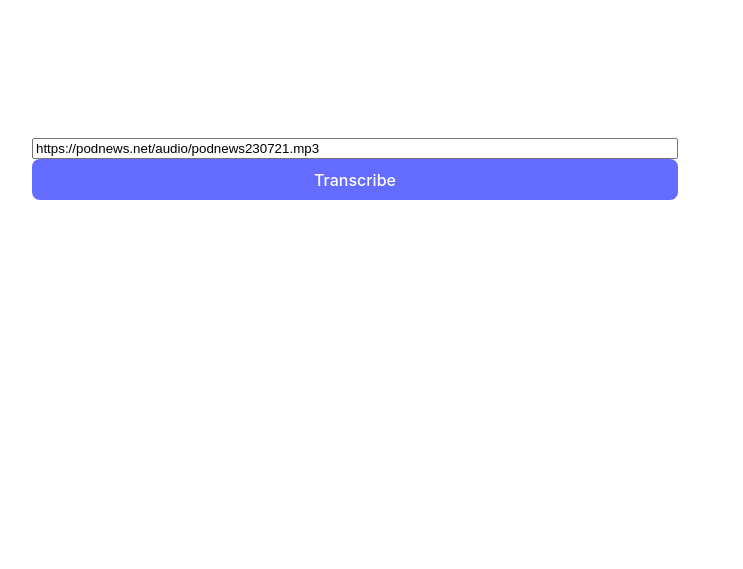
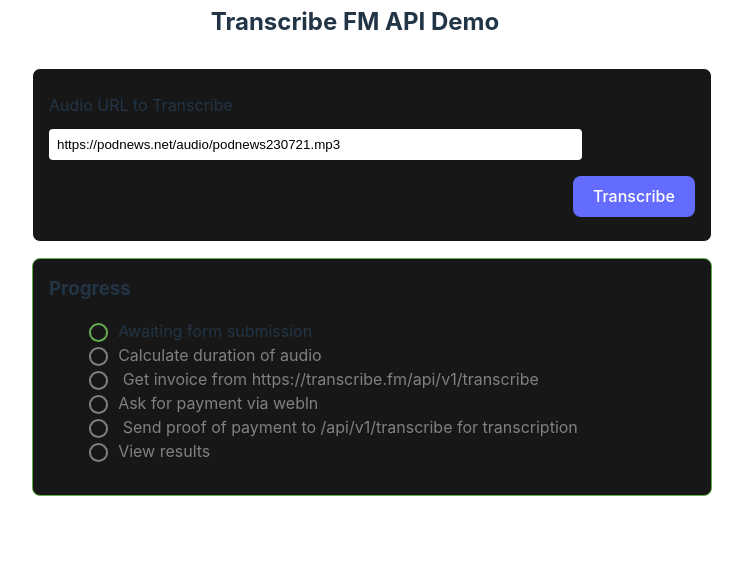
Before and after one commit to nathangathright/transcribefm-api-example, a website built with Vite: page index.html in a window 1280 px wide. Shown: the part 231-800 px from the top of the page, without its empty margins (285-1028 px from the left). Built offline with nearby package versions, Linux system fonts and the light colour scheme.

Commit message:
feat(ui): add steps and polish

```diff
--- a/index.html
+++ b/index.html
@@ -1,4 +1,4 @@
-<!doctype html>
+<!DOCTYPE html>
 <html lang="en">
   <head>
     <meta charset="UTF-8" />
@@ -6,7 +6,43 @@
     <title>Transcribe.fm API Example</title>
   </head>
   <body>
-    <div id="app"></div>
+    <div id="app">
+      <img
+        src="https://transcribe.fm/icon@3x.png"
+        alt="TranscribeFM Logo"
+        width="150"
+        height="150"
+      />
+      <h2>Transcribe FM API Demo</h2>
+      <div class="form">
+        <label for="url">Audio URL to Transcribe</label>
+        <input
+          type="url"
+          id="url"
+          class="form-field"
+          name="url"
+          placeholder="Enter a URL"
+          value="https://podnews.net/audio/podnews230721.mp3"
+        />
+        <button id="submit">Transcribe</button>
+      </div>
+      <div id="progress">
+        <h3>Progress</h3>
+        <ul>
+          <li id="progressSub" class="current">Awaiting form submission</li>
+          <li id="progressCalc" class="next">Calculate duration of audio</li>
+          <li id="progressInvoice" class="next">
+            Get invoice from https://transcribe.fm/api/v1/transcribe
+          </li>
+          <li id="progressPay" class="next">Ask for payment via webln</li>
+          <li id="progressTranscribe" class="next">
+            Send proof of payment to /api/v1/transcribe for transcription
+          </li>
+          <li id="progressView" class="next">View results</li>
+        </ul>
+      </div>
+      <div id="results"></div>
+    </div>
     <script type="module" src="/main.js"></script>
   </body>
 </html>
--- a/main.js
+++ b/main.js
@@ -1,25 +1,26 @@
 import './style.css';
 
-document.querySelector('#app').innerHTML = `
-  <input type="url" id="url" name="url" placeholder="Enter a URL" value="https://podnews.net/audio/podnews230721.mp3" />
-  <button id="submit">Transcribe</button>
-  <div id="results"></div>
-`;
-
 const url = document.querySelector('#url');
+const progressSub = document.querySelector('#progressSub');
+const progressCalc = document.querySelector('#progressCalc');
+const progressInvoice = document.querySelector('#progressInvoice');
+const progressPay = document.querySelector('#progressPay');
+const progressTranscribe = document.querySelector('#progressTranscribe');
+const progressView = document.querySelector('#progressView');
 const submit = document.querySelector('#submit');
 const sleep = (m) => new Promise((r) => setTimeout(r, m));
 
 function getDurationInSeconds(remoteUrl, callback) {
+  return new Promise((resolve, reject) => {
     const audio = new Audio(remoteUrl);
 
-  audio.addEventListener('loadedmetadata', function() {
-    const duration = audio.duration;
-    callback(duration);
+    audio.addEventListener('loadedmetadata', function () {
+      resolve(audio.duration);
     });
 
-  audio.addEventListener('error', function() {
-    callback(null);
+    audio.addEventListener('error', function () {
+      reject('Could not determine audio duration');
+    });
   });
 }
 
@@ -35,11 +36,16 @@
   }
 
   try {
-    const durationInSeconds = await getDurationInSeconds(url.value, (duration) => {
-      return durationInSeconds;
-    });
+    /* UI Progress Logic */
+    progressSub.classList.replace('current', 'complete');
+    progressCalc.classList.replace('next', 'current');
 
+    const durationInSeconds = await getDurationInSeconds(url.value);
     const isUnderTwoHours = durationInSeconds < 7200;
+
+    /* UI Progress Logic */
+    progressCalc.classList.replace('current', 'complete');
+    progressInvoice.classList.replace('next', 'current');
 
     const quote = await fetch('https://transcribe.fm/api/v1/transcribe', {
       method: 'POST',
@@ -55,11 +61,19 @@
       throw new Error('No WWW-Authenticate header');
     }
 
+    /* UI Progress Logic */
+    progressInvoice.classList.replace('current', 'complete');
+    progressPay.classList.replace('next', 'current');
+
     const macaroon = authHeader.split('macaroon="')[1].split('"')[0];
     const invoice = authHeader.split('invoice="')[1].split('"')[0];
 
     const payment = await window.webln.sendPayment(invoice);
     const preimage = payment.preimage;
+
+    /* UI Progress Logic */
+    progressPay.classList.replace('current', 'complete');
+    progressTranscribe.classList.replace('next', 'current');
 
     const transcript = await fetch('https://transcribe.fm/api/v1/transcribe', {
       method: 'POST',
@@ -69,34 +83,60 @@
       },
       body: JSON.stringify({
         audio_url: url.value,
-        ...(isUnderTwoHours && { format: 'txt'})
+        ...(isUnderTwoHours && { format: 'txt' }),
       }),
     });
 
     if (transcript.status === 200) {
+      /* UI Progress Logic */
+      progressTranscribe.classList.replace('current', 'complete');
+      progressView.classList.remove('next');
+
       if (isUnderTwoHours) {
+        /* UI Progress Logic */
+        progressView.classList.replace('next', 'complete');
+
         // assume response is text
-          document.querySelector('#results').innerHTML = `<pre>${await transcript.text()}</pre>`;
+        document.querySelector(
+          '#results'
+        ).innerHTML = `<pre>${await transcript.text()}</pre>`;
       } else {
+        /* UI Progress Logic */
+        progressView.classList.replace('next', 'current');
+
         // assume response is transcript_id
         const { transcript_id } = await transcript.json();
         // wait 5 seconds
-          await sleep(durationInSeconds / 120 * 1000); // wait 1/120th of the duration
+        await sleep((durationInSeconds / 120) * 1000); // wait 1/120th of the duration
         // fetch txt file
-          const text = await fetch(`https://transcribe.fm/transcript/${transcript_id}.txt`, {
+        const text = await fetch(
+          `https://transcribe.fm/transcript/${transcript_id}.txt`,
+          {
             method: 'GET',
             headers: {
-              'Content-Type': 'text/plain'
+              'Content-Type': 'text/plain',
+            },
           }
-          });
+        );
+
+        /* UI Progress Logic */
+        progressView.classList.replace('current', 'complete');
+
         // return text
-          document.querySelector('#results').innerHTML = `<pre>${await text.text()}</pre>`;
+        document.querySelector(
+          '#results'
+        ).innerHTML = `<pre>${await text.text()}</pre>`;
       }
     } else {
       const err = await transcript.text();
       throw new Error(err);
     }
   } catch (error) {
+    /* UI Progress Logic */
+    document
+      .querySelector('#progress .current')
+      .classList.replace('current', 'error');
+
     console.log(error);
   }
 });
--- a/style.css
+++ b/style.css
@@ -76,9 +76,119 @@
   outline: 4px auto -webkit-focus-ring-color;
 }
 
+img {
+  align-self: center;
+}
+
+.form {
+  padding: 16px;
+  border: 1px solid white;
+  border-radius: 8px;
+  background-color: rgb(24, 23, 23);
+  display: flex;
+  flex-direction: column;
+  align-items: flex-start;
+  margin: 8px 0;
+  width: 100%;
+}
+.form > .form-field {
+  margin: 8px 0;
+  display: flex;
+  width: 80%;
+}
+.form > label {
+  margin: 8px 0 4px;
+  display: flex;
+  width: 80%;
+}
+.form > button {
+  margin: 8px 0;
+  align-self: flex-end;
+}
+
+input {
+  padding: 8px;
+  border-radius: 4px;
+  border: none;
+}
+
+#progress {
+  text-align: left;
+  padding: 16px;
+  border: 1px solid #65ae4f;
+  background-color: rgb(24, 23, 23);
+  border-radius: 8px;
+  width: 100%;
+  margin: 8px 0;
+}
+
+ul {
+  list-style-type: none;
+}
+
+@keyframes blinkProgress {
+  0% {
+    border-color: #65ae4f;
+  }
+  25% {
+    border-color: white;
+  }
+  50% {
+    border-color: #65ae4f;
+  }
+  75% {
+    border-color: white;
+  }
+  100% {
+    border-color: #65ae4f;
+  }
+}
+
+ul li::before {
+  content: '>';
+  font-family: serif;
+  font-style: bold;
+  display: inline-block;
+  font-weight: 800;
+  padding: 1px 3px;
+  line-height: 0.8em;
+  text-align: center;
+  vertical-align: center;
+  margin: 0px 10px 0px 0px;
+  border-radius: 50%;
+  color: transparent;
+}
+
+ul li.current::before {
+  border: 2px solid white;
+  background: transparent;
+  animation: blinkProgress 2s infinite;
+}
+
+ul li.next::before {
+  border: 2px solid gray;
+  background: transparent;
+}
+ul li.next {
+  color: gray;
+}
+
+ul li.complete::before {
+  border: 2px solid #65ae4f;
+  background: #65ae4f;
+}
+ul li.error::before {
+  border: 2px solid #ae4f4f;
+  background: transparent;
+}
+
+h3 {
+  margin: 0;
+}
+
 #results > pre {
   text-align: left;
-  padding: 8px;
+  padding: 16px;
   border: 1px solid silver;
   border-radius: 8px;
   width: 100%;
```
Lines whose indentation alone changed are shown as unchanged.
